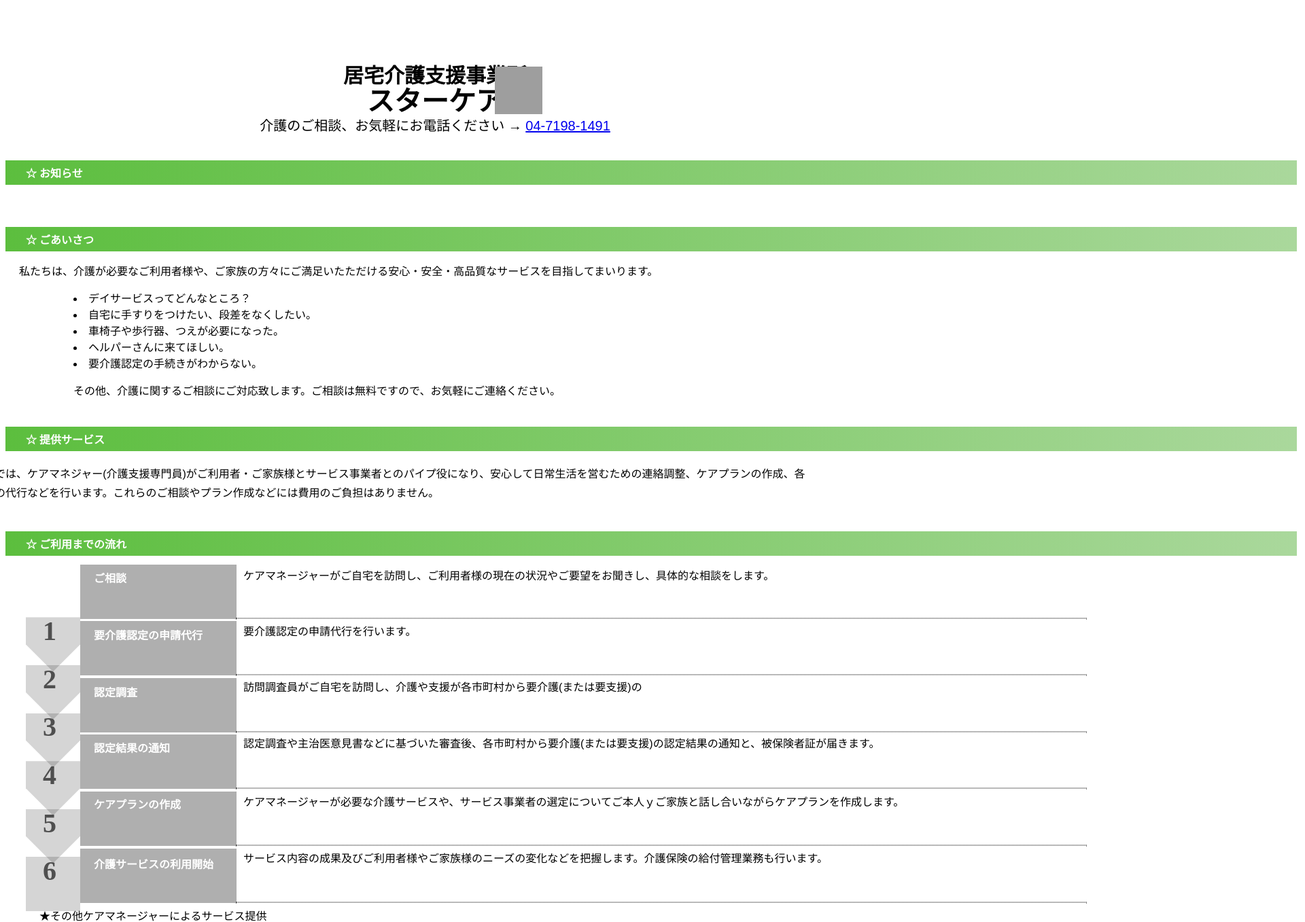
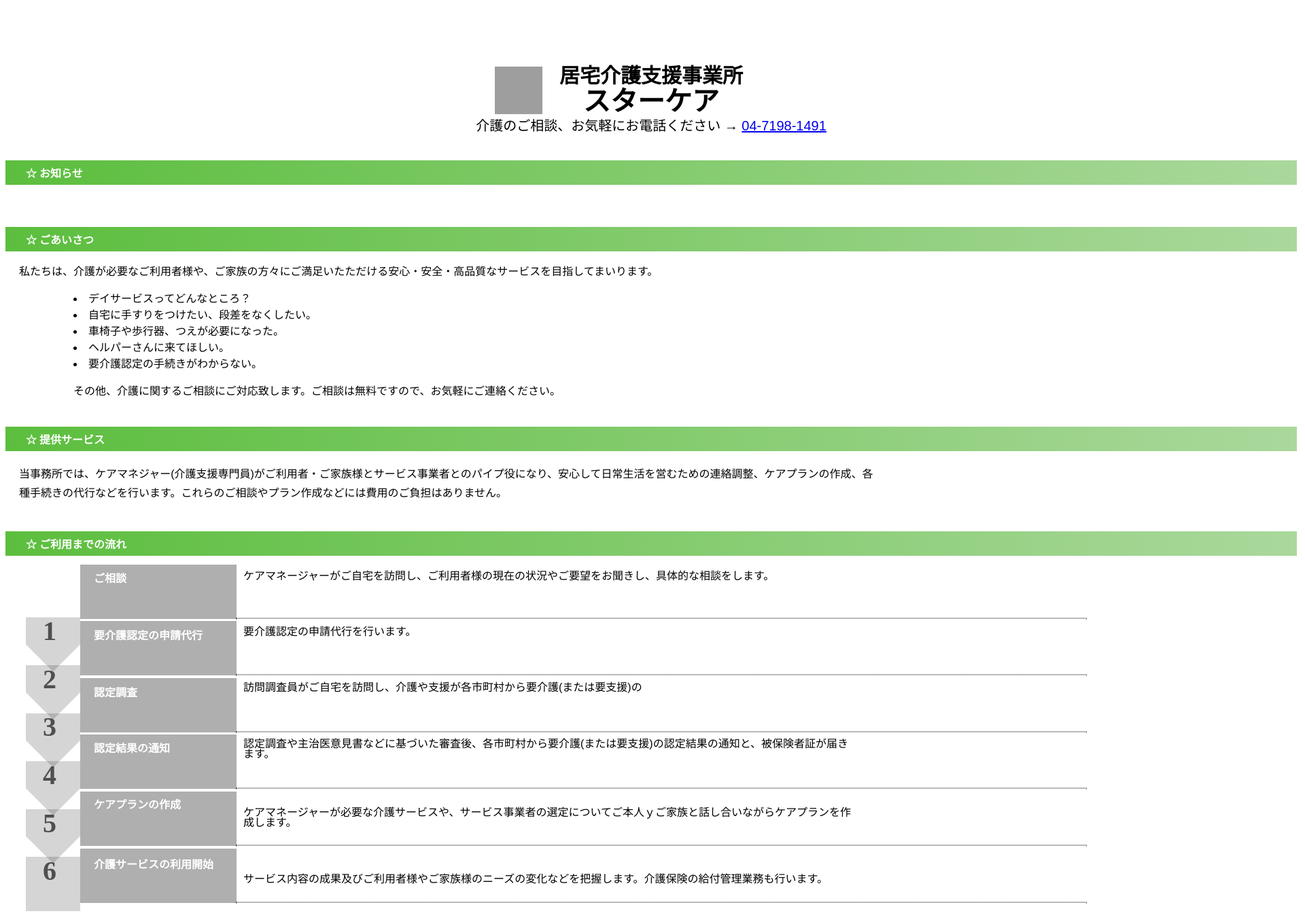
Before and after one commit to oyuu-icloud/starcare, a plain HTML site: page index.html in a window 1280 px wide. Shown: the top 1357 px of the page at 68% size, 1920 px wide, since content can reach past the window. Drawn offline with Linux system fonts and the light colour scheme; grey boxes are pictures that could not be loaded.

Commit message:
Update style.css

```diff
--- a/style.css
+++ b/style.css
@@ -4,6 +4,7 @@
     font-family: sans-serif;
     font-size: 20px;
     color: black;
+    width: 1900px;
 }
 
 .a {
@@ -66,7 +67,7 @@
     line-height: 1.75;
     padding-top: 30px;
     position: relative;
-    right: 80px;
+    left: 20px;
 }
 
 .riyou {
@@ -334,6 +335,7 @@
     left: 320px;
     color: #000;
     line-height: 15px;
+    width: 900px;
 }
 
 .syou2 {
@@ -342,6 +344,7 @@
     left: 320px;
     color: #000;
     line-height: 15px;
+    width: 900px;
 }
 
 .syou3 {
@@ -350,6 +353,7 @@
     left: 320px;
     color: #000;
     line-height: 15px;
+    width: 900px;
 }
 
 .syou4 {
@@ -358,6 +362,7 @@
     left: 320px;
     color: #000;
     line-height: 15px;
+    width: 900px;
 }
 
 .syou5 {
@@ -366,6 +371,7 @@
     left: 320px;
     color: #000;
     line-height: 15px;
+    width: 900px;
 }
 
 .syou6 {
@@ -374,6 +380,7 @@
     left: 320px;
     color: #000;
     line-height: 15px;
+    width: 900px;
 }
 
 .sonota {
@@ -388,6 +395,7 @@
     position: relative;
     bottom: 1610px;
     left: 25px;
+    width: 400px;
 }
 .i {
     position: relative;
@@ -455,11 +463,12 @@ li {
     position: relative;
     top: 90px;
     left: 720px;
+    width: 900px;
 }
 .senn {
     background: linear-gradient(270deg, rgb(170, 216, 156), #5cbe3e);
     width: 1870px;
     height: 30px;
     position: relative;
-    bottom: 1900px;
+    bottom: 1800px;
 }
```
